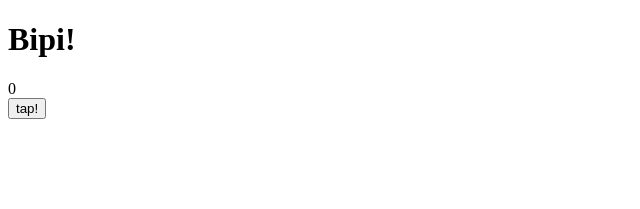
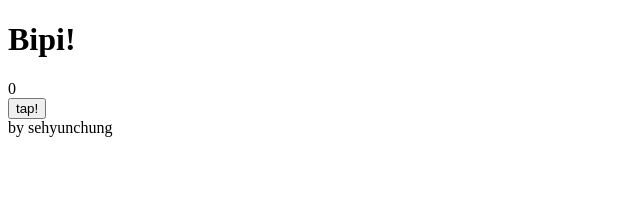
Before and after one commit to sehyunchung/bipi, a React (Create React App) app: page / in a window 1280 px wide. Shown: the top 209 px of the page, without its empty margins (0-640 px from the left). Built offline with nearby package versions, Linux system fonts and the light colour scheme.

Commit message:
Add footer

```diff
--- a/src/App.tsx
+++ b/src/App.tsx
@@ -24,6 +24,10 @@ const Bpm: React.FC = () => {
   )
 }
 
+const Footer: React.FC = () => {
+  return <footer>by sehyunchung</footer>
+}
+
 const Header = () => <h1>Bipi!</h1>
 
 const App: React.FC = () => {
@@ -31,6 +35,7 @@ const App: React.FC = () => {
     <div className="App">
       <Header />
       <Bpm />
+      <Footer />
     </div>
   )
 }
```
